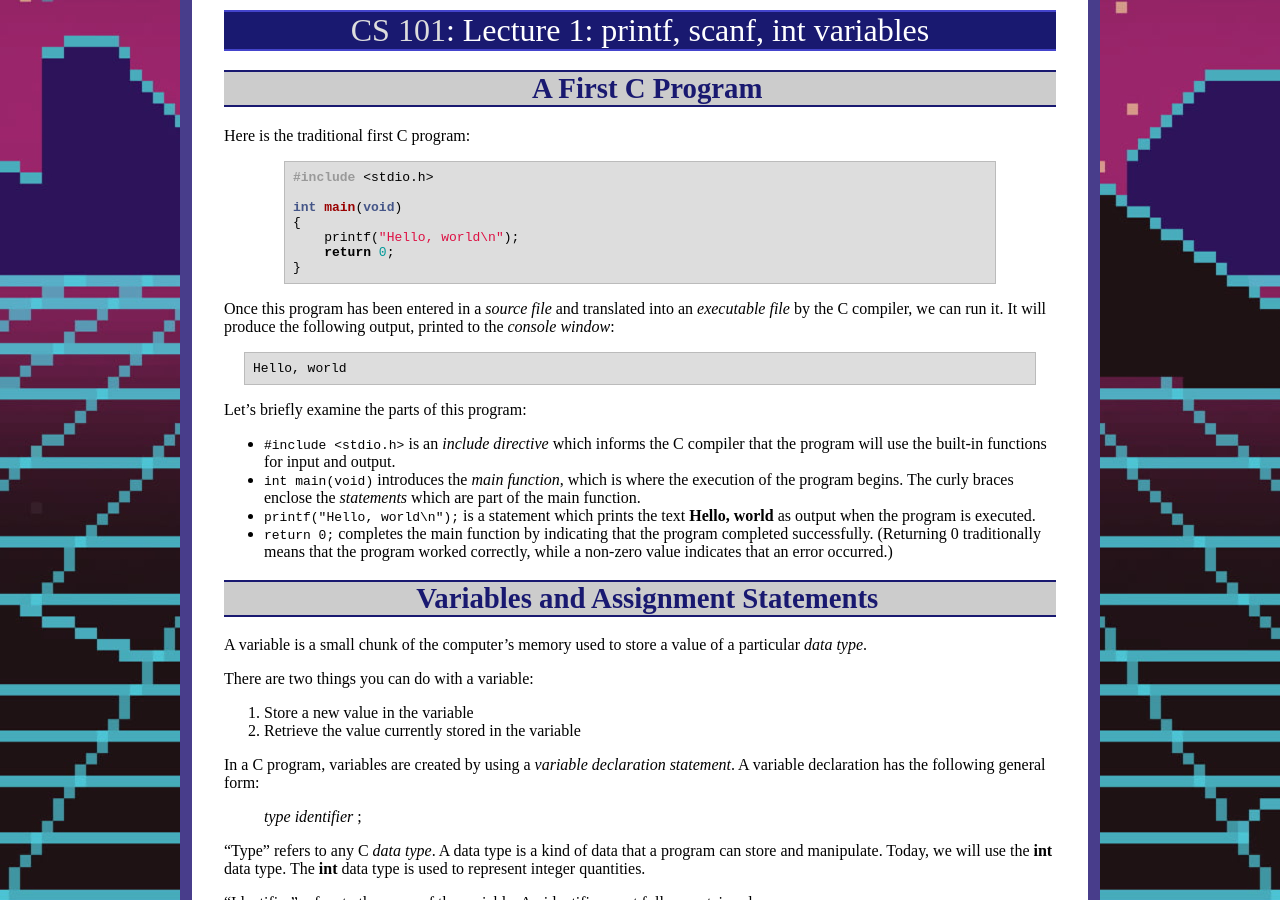
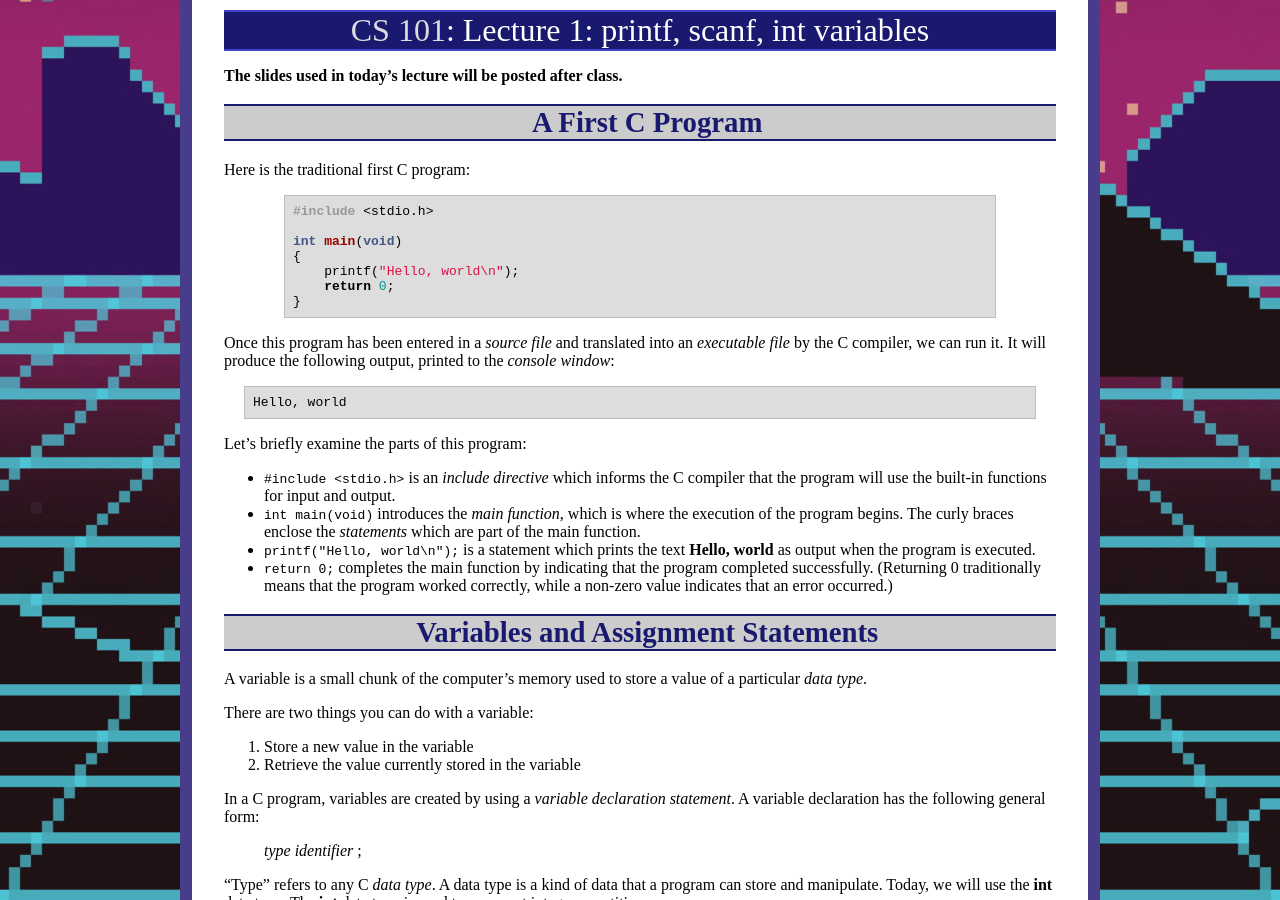
Before and after one commit to ycpcs/cs101-fall2026, a Jekyll site: the page built from lectures/lecture01.md, in a window 1280 px wide and 900 px high. Built offline with Jekyll 4.4.1, drawn with Linux system fonts in a browser that asks for light colours.

Commit message:
Update lecture01.md

```diff
--- a/lectures/lecture01.md
+++ b/lectures/lecture01.md
@@ -2,6 +2,8 @@
 layout: default
 title: "Lecture 1: printf, scanf, int variables"
 ---
+
+**The slides used in today's lecture will be posted after class.**
 
 A First C Program
 =================
```
